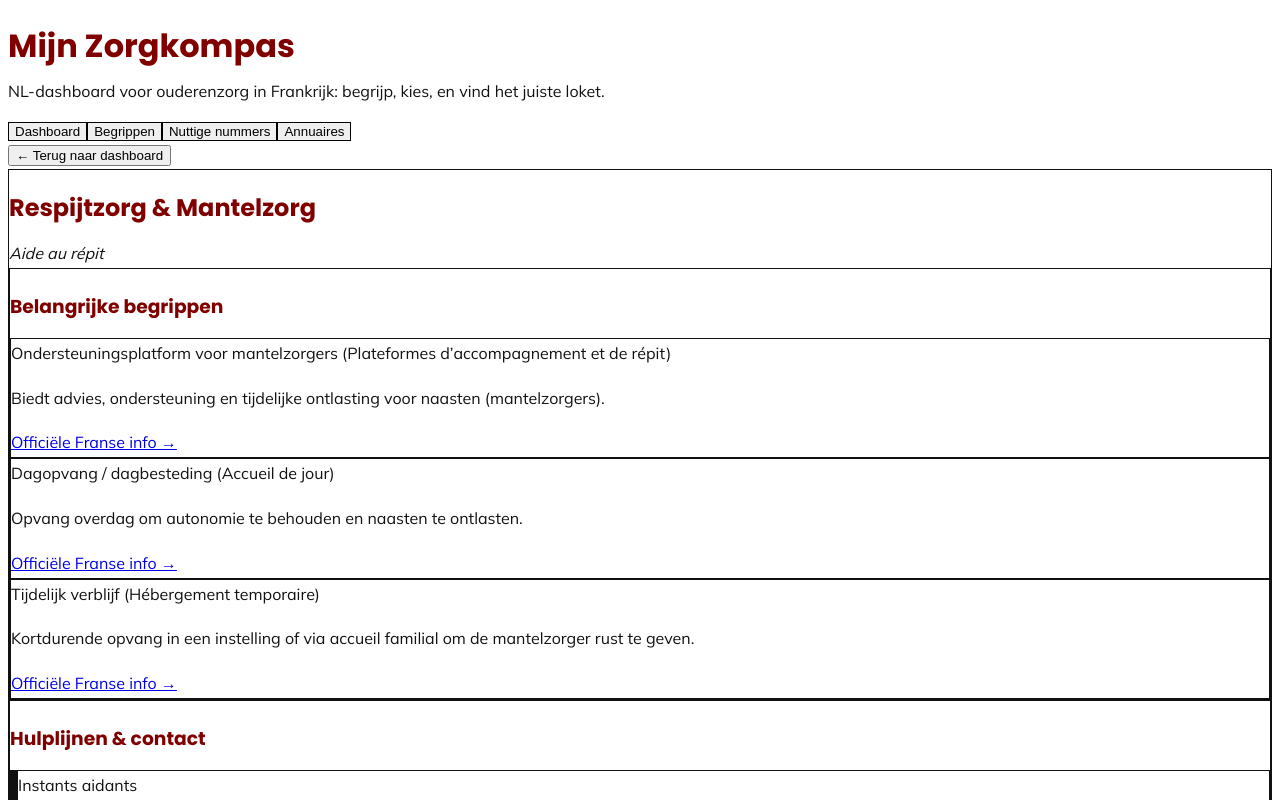
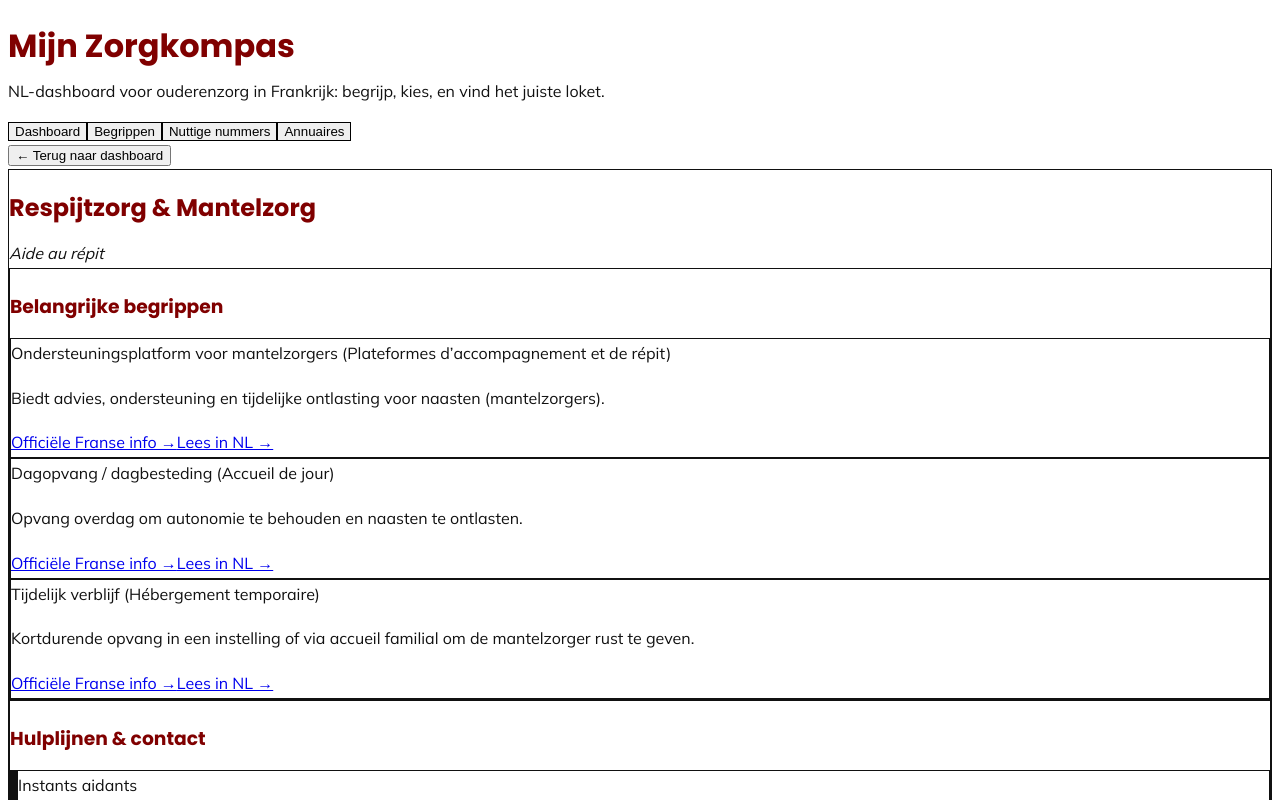
Before and after one commit to antonnoe/Ouderenzorg, a Next.js app: page / in a window 1280 px wide. Both pictures are taken after a click on the button 640 px from the left and 319 px from the top of the page. Shown: the top 800 px of the page. Built offline with nearby package versions, Linux system fonts and the light colour scheme.

Commit message:
Refactor text cleaning and translation functions

```diff
--- a/src/app/page.tsx
+++ b/src/app/page.tsx
@@ -10,10 +10,13 @@ type View = 'dashboard' | 'category' | 'definities' | 'contacten' | 'annuaires';
 
 function cleanText(s?: string) {
   if (!s) return '';
-  return s
-    .replace(/\s*\[cite:[^\]]+\]\s*/g, ' ')
-    .replace(/\s+/g, ' ')
-    .trim();
+  return s.replace(/\s*\[cite:[^\]]+\]\s*/g, ' ').replace(/\s+/g, ' ').trim();
+}
+
+// Google Translate wrapper (FR/auto -> NL)
+function nlTranslateUrl(url: string) {
+  const u = encodeURIComponent(url);
+  return `https://translate.google.com/translate?sl=auto&tl=nl&u=${u}`;
 }
 
 // alias → extra zoektermen (OR)
@@ -37,21 +40,17 @@ export default function Home() {
   const [selectedCategory, setSelectedCategory] = useState<ZorgCategory | null>(null);
   const [q, setQ] = useState('');
 
-  // Build OR-query list: the raw query + synonym expansions
+  // OR-query list: raw query + expansions
   const queryList = useMemo(() => {
     const base = q.trim().toLowerCase();
     if (!base) return [] as string[];
 
     const list = new Set<string>();
     list.add(base);
-
-    // also add individual tokens from base (helps when user types multiple words)
     base.split(/\s+/).forEach((t) => t && list.add(t));
 
     for (const [alias, extras] of queryAliases) {
-      if (base.includes(alias)) {
-        extras.forEach((e) => e && list.add(e.toLowerCase()));
-      }
+      if (base.includes(alias)) extras.forEach((e) => e && list.add(e.toLowerCase()));
     }
 
     return Array.from(list).filter(Boolean);
@@ -62,17 +61,10 @@ export default function Home() {
     if (queryList.length === 0) return entries;
 
     return entries.filter(([key, def]) => {
-      const hay = [
-        key,
-        cleanText(def.term_nl),
-        cleanText(def.term_fr),
-        cleanText(def.uitleg),
-        def.url || ''
-      ]
+      const hay = [key, cleanText(def.term_nl), cleanText(def.term_fr), cleanText(def.uitleg), def.url || '']
         .join(' ')
         .toLowerCase();
 
-      // OR match: any query term/phrase matches
       return queryList.some((term) => hay.includes(term));
     });
   }, [queryList]);
@@ -115,9 +107,7 @@ export default function Home() {
       <header className="mb-8 md:mb-10">
         <div className="flex flex-col md:flex-row md:items-end md:justify-between gap-4">
           <div>
-            <h1 className="text-4xl md:text-5xl font-bold font-poppins text-maroon">
-              Mijn Zorgkompas
-            </h1>
+            <h1 className="text-4xl md:text-5xl font-bold font-poppins text-maroon">Mijn Zorgkompas</h1>
             <p className="text-base md:text-lg text-gray-700 mt-2">
               NL-dashboard voor ouderenzorg in Frankrijk: begrijp, kies, en vind het juiste loket.
             </p>
@@ -155,9 +145,7 @@ export default function Home() {
       {view === 'dashboard' && (
         <section className="space-y-10">
           <div className="bg-softYellow/35 border border-maroon/10 rounded-3xl p-6 md:p-8">
-            <h2 className="text-2xl md:text-3xl font-bold font-poppins text-maroon mb-3">
-              Start met een vraag
-            </h2>
+            <h2 className="text-2xl md:text-3xl font-bold font-poppins text-maroon mb-3">Start met een vraag</h2>
             <p className="text-gray-700 mb-6">
               Kies wat het beste past. U krijgt daarna NL-uitleg, belangrijke begrippen en directe contactopties.
               Officiële Franse bronnen blijven beschikbaar als verdieping.
@@ -170,27 +158,17 @@ export default function Home() {
                   onClick={() => openCategory(cat)}
                   className="text-left p-6 rounded-2xl bg-white border-2 border-maroon/15 hover:border-maroon hover:bg-softYellow transition shadow-sm"
                 >
-                  <h3 className="text-xl font-bold font-poppins text-maroon mb-1">
-                    {cleanText(cat.label_nl)}
-                  </h3>
-                  <div className="text-sm italic text-maroon/70 mb-3">
-                    {cleanText(cat.label_fr)}
-                  </div>
-                  <p className="text-gray-700 text-sm">
-                    {cleanText(cat.description)}
-                  </p>
+                  <h3 className="text-xl font-bold font-poppins text-maroon mb-1">{cleanText(cat.label_nl)}</h3>
+                  <div className="text-sm italic text-maroon/70 mb-3">{cleanText(cat.label_fr)}</div>
+                  <p className="text-gray-700 text-sm">{cleanText(cat.description)}</p>
                 </button>
               ))}
             </div>
           </div>
 
           <div className="rounded-3xl p-6 md:p-8 border border-maroon/10 bg-white">
-            <h3 className="text-2xl font-bold font-poppins text-maroon mb-2">
-              Snel zoeken (begrippen + nummers)
-            </h3>
-            <p className="text-gray-700 mb-4">
-              Voorbeelden: “Thuiszorg”, “Verzorgingshuis”, “APA”, “EHPAD”, “SSIAD”, “39 77”.
-            </p>
+            <h3 className="text-2xl font-bold font-poppins text-maroon mb-2">Snel zoeken (begrippen + nummers)</h3>
+            <p className="text-gray-700 mb-4">Voorbeelden: “Thuiszorg”, “Verzorgingshuis”, “APA”, “EHPAD”, “SSIAD”, “39 77”.</p>
 
             <div className="flex flex-col md:flex-row gap-3 md:items-center">
               <input
@@ -225,12 +203,8 @@ export default function Home() {
           </button>
 
           <div className="bg-softYellow/30 p-6 md:p-8 rounded-3xl border border-maroon/10">
-            <h2 className="text-3xl md:text-4xl font-bold mb-2 font-poppins text-maroon">
-              {cleanText(selectedCategory.label_nl)}
-            </h2>
-            <div className="italic text-maroon/70 mb-6">
-              {cleanText(selectedCategory.label_fr)}
-            </div>
+            <h2 className="text-3xl md:text-4xl font-bold mb-2 font-poppins text-maroon">{cleanText(selectedCategory.label_nl)}</h2>
+            <div className="italic text-maroon/70 mb-6">{cleanText(selectedCategory.label_fr)}</div>
 
             <div className="grid grid-cols-1 lg:grid-cols-2 gap-6">
               <div className="bg-white rounded-2xl p-6 border border-maroon/10">
@@ -239,6 +213,7 @@ export default function Home() {
                   {selectedCategory.related_definitions.map((defKey) => {
                     const def = zorgData.definitions[defKey];
                     if (!def) return null;
+
                     return (
                       <div key={defKey} className="p-5 rounded-xl border border-gray-100 shadow-sm">
                         <div className="text-lg font-bold font-poppins text-maroon">
@@ -246,14 +221,25 @@ export default function Home() {
                           <span className="font-normal text-maroon/70">({cleanText(def.term_fr)})</span>
                         </div>
                         <p className="text-gray-700 mt-2">{cleanText(def.uitleg)}</p>
+
+                        <div className="flex flex-wrap gap-3 mt-3">
                           <a
                             href={def.url}
                             target="_blank"
                             rel="noopener noreferrer"
-                          className="inline-block mt-3 text-maroon underline font-semibold text-sm"
+                            className="text-maroon underline font-semibold text-sm"
                           >
                             Officiële Franse info →
                           </a>
+                          <a
+                            href={nlTranslateUrl(def.url)}
+                            target="_blank"
+                            rel="noopener noreferrer"
+                            className="text-maroon underline font-semibold text-sm"
+                          >
+                            Lees in NL →
+                          </a>
+                        </div>
                       </div>
                     );
                   })}
@@ -266,6 +252,7 @@ export default function Home() {
                   {selectedCategory.related_contacts.map((contactKey) => {
                     const c = zorgData.contacten[contactKey];
                     if (!c) return null;
+
                     return (
                       <div key={contactKey} className="p-5 rounded-xl border-l-8 border-maroon shadow-md border border-gray-100">
                         <div className="text-lg font-bold font-poppins text-maroon">{cleanText(c.naam)}</div>
@@ -328,14 +315,25 @@ export default function Home() {
                     <span className="font-normal text-maroon/70">({cleanText(def.term_fr)})</span>
                   </div>
                   <p className="text-gray-700 mt-2">{cleanText(def.uitleg)}</p>
+
+                  <div className="flex flex-wrap gap-3 mt-3">
                     <a
                       href={def.url}
                       target="_blank"
                       rel="noopener noreferrer"
-                    className="inline-block mt-3 text-maroon underline font-semibold text-sm"
+                      className="text-maroon underline font-semibold text-sm"
                     >
                       Officiële Franse info →
                     </a>
+                    <a
+                      href={nlTranslateUrl(def.url)}
+                      target="_blank"
+                      rel="noopener noreferrer"
+                      className="text-maroon underline font-semibold text-sm"
+                    >
+                      Lees in NL →
+                    </a>
+                  </div>
                 </div>
               ))}
             </div>
@@ -390,14 +388,25 @@ export default function Home() {
                 <div key={key} className="bg-softYellow/25 p-5 rounded-2xl border border-maroon/10">
                   <div className="text-lg font-bold font-poppins text-maroon">{cleanText(ann.naam)}</div>
                   <p className="text-gray-700 mt-2">{cleanText(ann.uitleg)}</p>
+
+                  <div className="flex flex-wrap gap-3 mt-3">
                     <a
                       href={ann.url}
                       target="_blank"
                       rel="noopener noreferrer"
-                    className="inline-block mt-3 bg-maroon text-white px-5 py-3 rounded-full font-bold hover:opacity-90 transition"
+                      className="inline-block bg-maroon text-white px-5 py-3 rounded-full font-bold hover:opacity-90 transition"
                     >
-                    Open officiële annuaire →
+                      Open officieel →
                     </a>
+                    <a
+                      href={nlTranslateUrl(ann.url)}
+                      target="_blank"
+                      rel="noopener noreferrer"
+                      className="inline-block bg-softYellow text-maroon px-5 py-3 rounded-full font-bold border border-maroon/20 hover:border-maroon transition"
+                    >
+                      Lees in NL →
+                    </a>
+                  </div>
                 </div>
               ))}
             </div>
```
Lines whose indentation alone changed are shown as unchanged.
